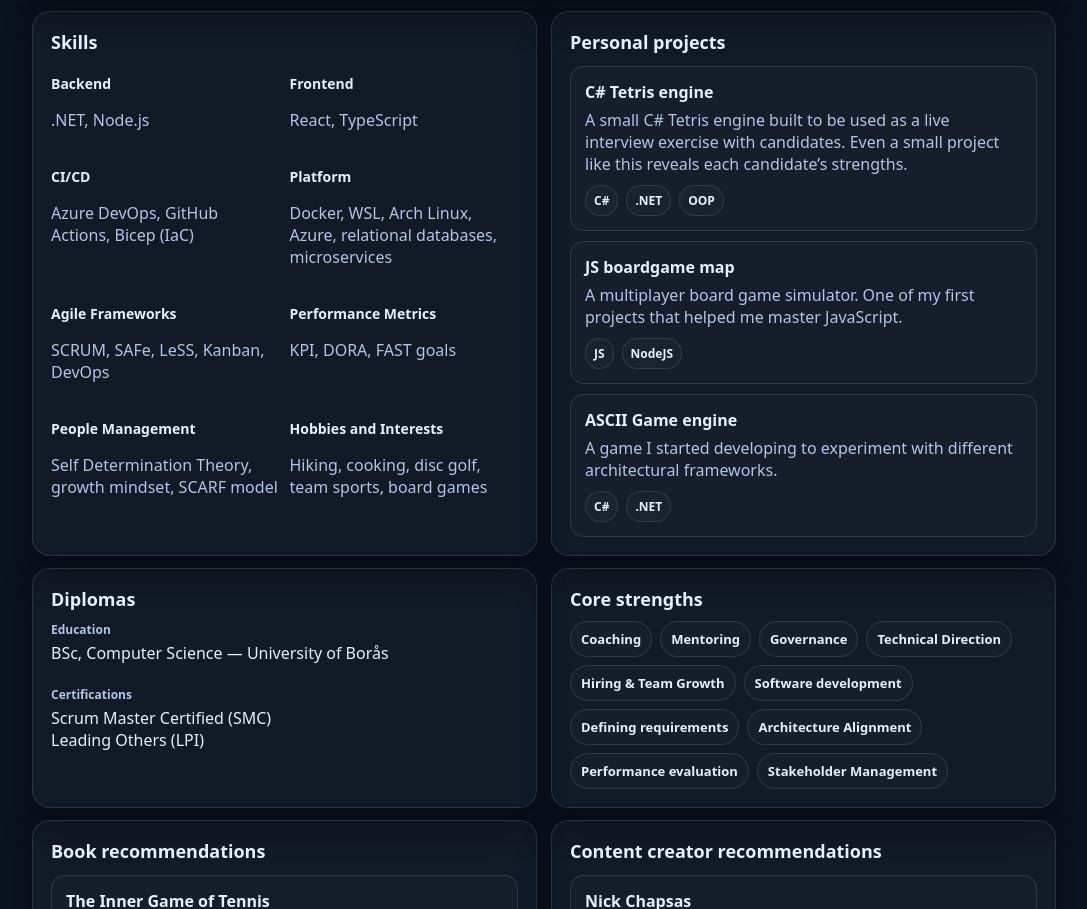
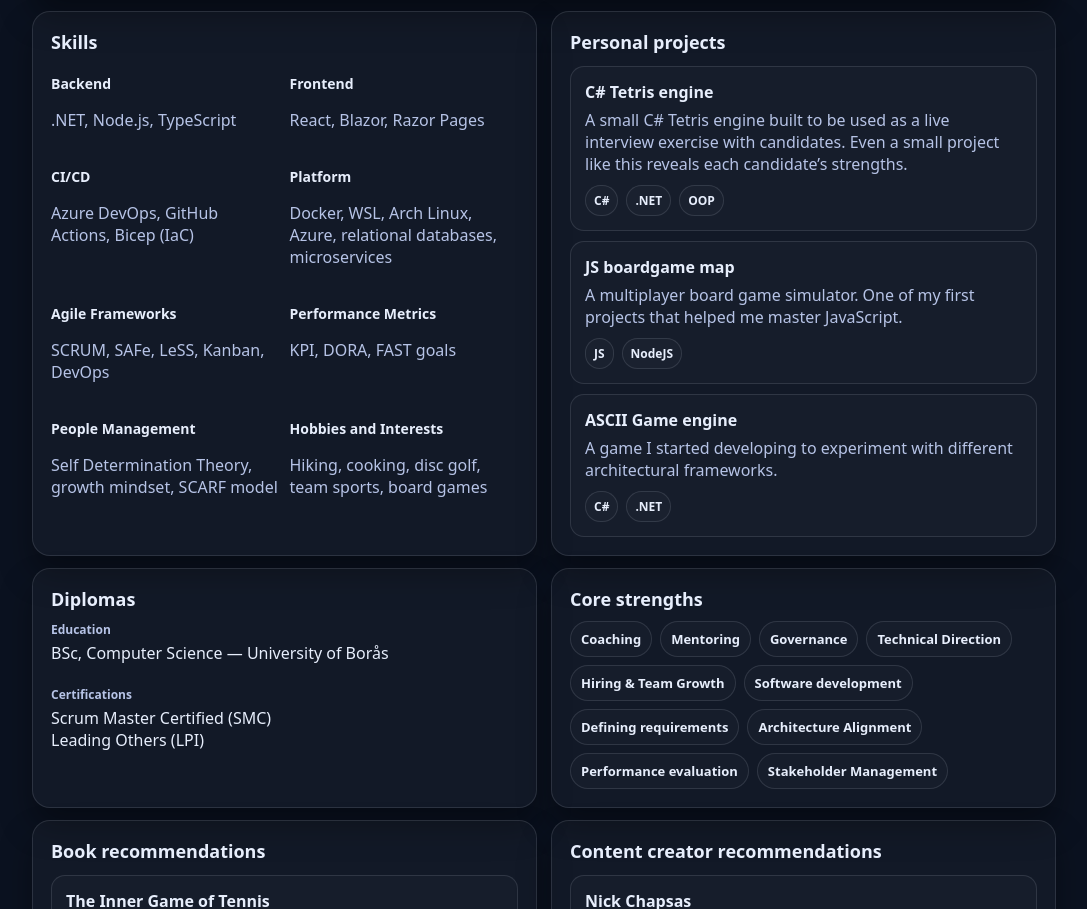
Before and after one commit to AntonLiBerg/AntonLiBerg.github.io, a website: page index.html in a window 1280 px wide. Shown: the part 983-1892 px from the top of the page, without its empty margins (96-1183 px from the left). Drawn offline with Linux system fonts and the light colour scheme.

Commit message:
update text

```diff
--- a/index.html
+++ b/index.html
@@ -114,11 +114,11 @@
           <div class="cols">
             <div>
               <h3>Backend</h3>
-              <p class="muted">.NET, Node.js</p>
+              <p class="muted">.NET, Node.js, TypeScript</p>
             </div>
             <div>
               <h3>Frontend</h3>
-              <p class="muted">React, TypeScript </p>
+              <p class="muted">React, Blazor, Razor Pages</p>
             </div>
             <div>
               <h3>CI/CD</h3>
```
